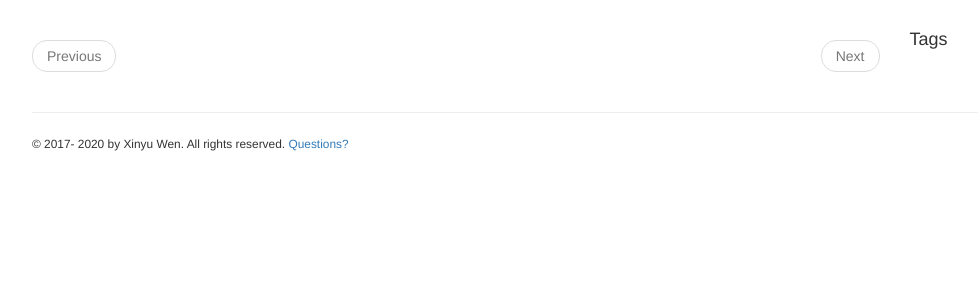
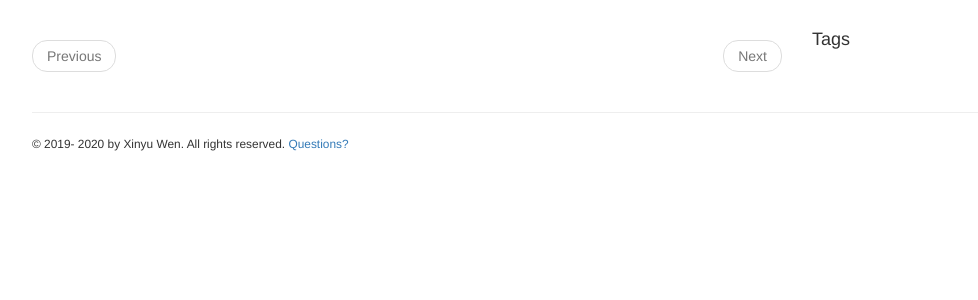
Before and after one commit to xinyuwen101/django_blog, a Django app: template templates/blog/post/list.html in a window 1280 px wide. Shown: the part 52-352 px from the top of the page, without its empty margins (38-1016 px from the left). Run offline with Django 3.2, Linux system fonts and the light colour scheme; the template is opened without the code that fills it, so the values that code supplies are empty; some libraries are stand-ins or nearby versions.

Commit message:
Update templates

```diff
--- a/templates/blog/base.html
+++ b/templates/blog/base.html
@@ -37,22 +37,19 @@
 
 <div class="container">
     <div class="row">
-
-        <div class="col-md-9">
+        <div class="col-md-8">
             <div id="main">
                 {% block content %}
                 {% endblock %}
             </div>
         </div>
-
-        <div class="col-md-3 sidebar-bg">
+        <div class="col-md-4 sidebar-bg">
             <div id="sidebar">
                 <h4>Tags</h4>
                 {% for tag in tag_list %}
                     <span class="label label-warning">
-                                <a id="tag" href="{% url "post:post_list_by_tag" tag.slug %}">{{ tag.name }}</a>
-                            </span>
-                    &nbsp
+                        <a id="tag" href="{% url "post:post_list_by_tag" tag.slug %}">{{ tag.name }}</a>
+                    </span>
                     <span class="badge pull-right">{{ tag.taggit_taggeditem_items.count }}</span><br>
                 {% endfor %}
             </div>
@@ -62,7 +59,7 @@
 
     <hr>
     <div id="footer">
-        <small>&copy; 2017-
+        <small>&copy; 2019-
             <script type="text/javascript">document.write(new Date().getFullYear());</script>
             by Xinyu Wen. All rights reserved.
             <a href="mailto:me.xinyuwen@gmail.com">Questions?</a>
--- a/templates/blog/post/detail.html
+++ b/templates/blog/post/detail.html
@@ -5,6 +5,7 @@
     <div class="post">
         <h3 class="post-title"><a id="post_title" href="{{ post.get_url }}">{{ post.title }}</a></h3>
         <div class="posted">
+            <p>
                 <small>Posted by
                     <code>{{ post.author }}</code>
                     {% if post.tags.count %}
@@ -17,10 +18,12 @@
                         {% endfor %}
                     {% endif %}
                 </small>
-            <small class="date">
+            </p>
+            <p><small class="date">
             <span class="flask-moment" data-timestamp="{{ post.publish }}" data-format="format('LL')" data-refresh="0">
                 on {{ post.publish }}</span>
             </small>
+            </p>
         </div>
         <hr>
         <div class="post_body">
--- a/templates/blog/post/list.html
+++ b/templates/blog/post/list.html
@@ -7,6 +7,7 @@
 
             <h3 class="post-title"><a id="post_title" href="{{ post.get_url }}">{{ post.title }}</a></h3>
             <div class="posted">
+                <p>
                     <small>Posted by
                         <code>{{ post.author }}</code>
                         {% if post.tags.count %}
@@ -15,11 +16,13 @@
                                 <span class="label label-warning">
                             <a id="tag" href="{% url "post:post_list_by_tag" tag.slug %}">{{ tag.name }}</a>
                         </span>
-                            {% if not forloop.last %}&nbsp{% endif %}
                             {% endfor %}
                         {% endif %}
                     </small>
-                <small class="date"><span class="flask-moment">on {{ post.publish }}</span></small>
+                </p>
+                <p>
+                    <small class="date"><span class="flask-moment">{{ post.publish }}</span></small>
+                </p>
             </div>
             <div class="post_body">
                 <p> {{ post.body|truncatewords:30|linebreaks }}</p>
```
Lines whose indentation alone changed are shown as unchanged.
